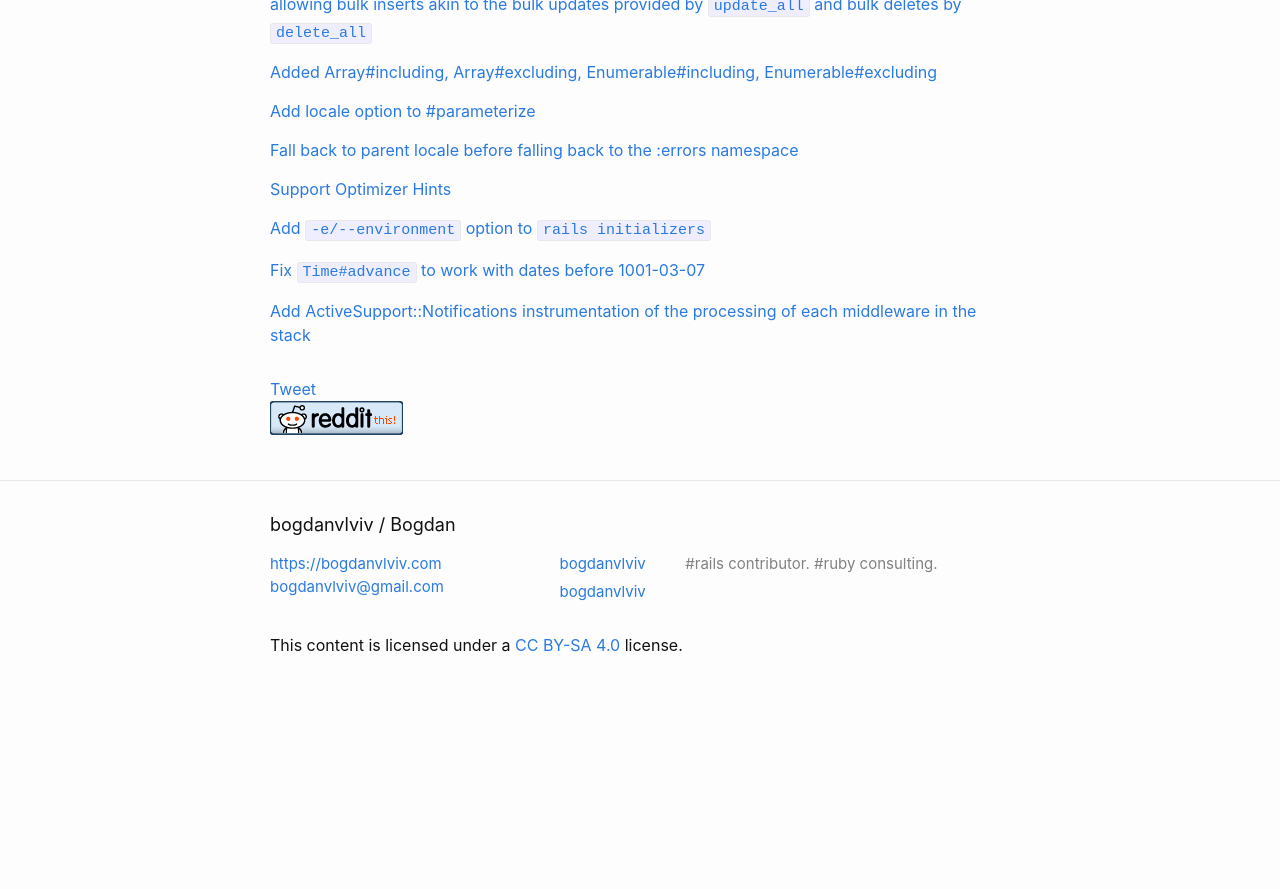
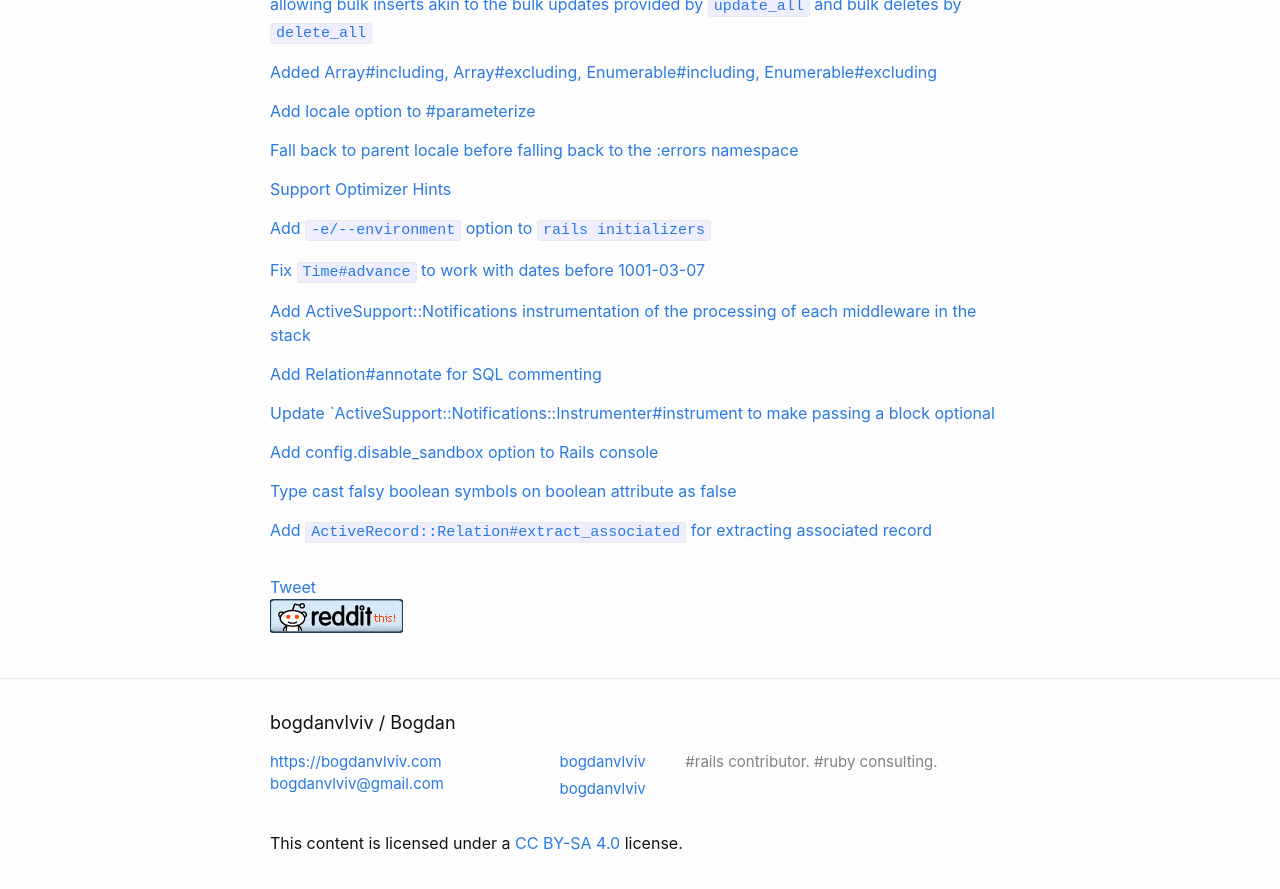
Before and after one commit to crowdpro3/bogdanvlviv.github.io, a Jekyll site: the page built from _posts/ruby/rails/2018-10-08-what-is-new-in-rails-6_0.markdown, in a window 1280 px wide and 900 px high, scrolled down 13719 px. Shown: the top 889 px of the window. Built offline with Jekyll 4.4.1, drawn with Linux system fonts in a browser that asks for light colours; comment, search, counter and statistics services are not loaded; before the commit the page ends 14421 px from its top, so only the background shows below that.

Commit message:
Add a few links abour Rails 6.0

```diff
--- a/_posts/ruby/rails/2018-10-08-what-is-new-in-rails-6_0.markdown
+++ b/_posts/ruby/rails/2018-10-08-what-is-new-in-rails-6_0.markdown
@@ -617,3 +617,13 @@ Pull Requests:
 [Fix `Time#advance` to work with dates before 1001-03-07](https://github.com/rails/rails/pull/35659)
 
 [Add ActiveSupport::Notifications instrumentation of the processing of each middleware in the stack](https://github.com/rails/rails/commit/04ae0b0b5e594e0bb99c5cd608921745977bcdcd)
+
+[Add Relation#annotate for SQL commenting](https://github.com/rails/rails/pull/35617)
+
+[Update `ActiveSupport::Notifications::Instrumenter#instrument to make passing a block optional](https://github.com/rails/rails/pull/35705)
+
+[Add config.disable_sandbox option to Rails console](https://github.com/rails/rails/pull/35723)
+
+[Type cast falsy boolean symbols on boolean attribute as false](https://github.com/rails/rails/pull/35794)
+
+[Add `ActiveRecord::Relation#extract_associated` for extracting associated record](https://github.com/rails/rails/pull/35784)
```
